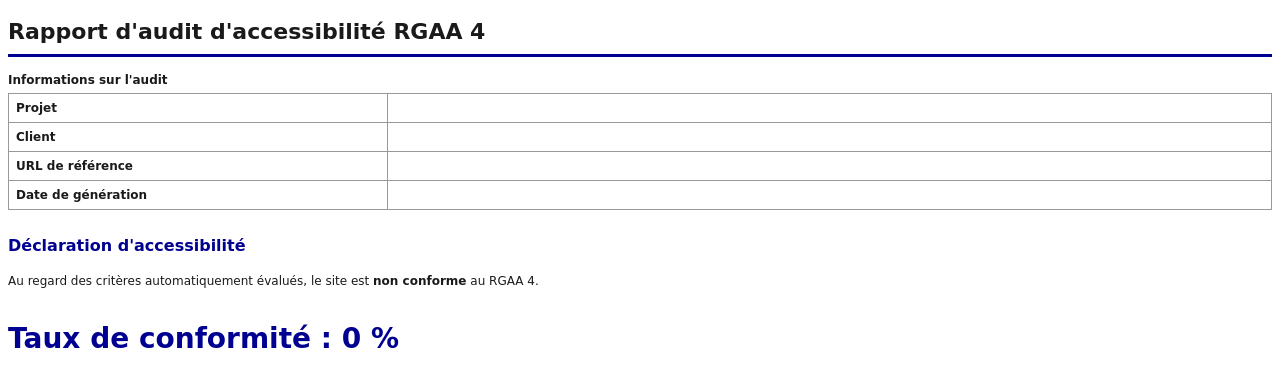
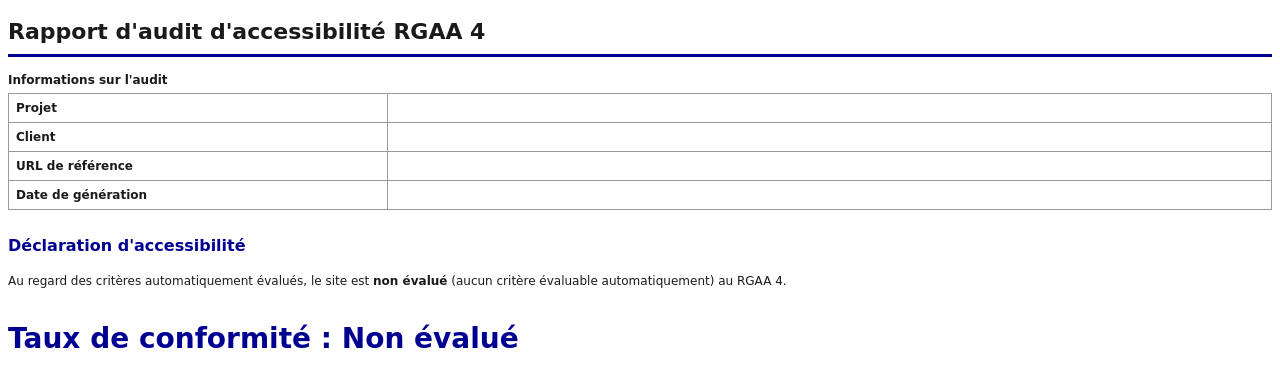
Before and after one commit to LeclercqLaurent/rgaa4-audit, a Symfony app: template app/templates/reporting/rapport.html.twig in a window 1280 px wide. Shown: the top 390 px of the page. Run offline with Twig, Linux system fonts and the light colour scheme; the template is opened without the code that fills it, so the values that code supplies are empty; some libraries are stand-ins or nearby versions.

Commit message:
Taux de conformité : distinguer « non évalué » de 0 %
Quand aucun critère n'est évaluable automatiquement (scan échoué, échantillon
vide, ou page sans signal axe WCAG), le taux global vaut désormais null (« Non
évalué ») au lieu de 0 % — qui se confondait à tort avec « 0 % conforme ».

- TauxConformite::global devient ?float ; CalculateurTaux renvoie null si le
  dénominateur (conformes + non conformes) est nul.
- Rapport Twig et SPA : affichent « Non évalué » le cas échéant.

Note : 100 % reste légitime quand axe ne relève aucune violation WCAG (les
critères non automatisables restent « non testés », hors dénominateur).

```diff
--- a/app/src/Domain/Audit/Service/CalculateurTaux.php
+++ b/app/src/Domain/Audit/Service/CalculateurTaux.php
@@ -27,8 +27,10 @@ final readonly class CalculateurTaux
             $this->ventiler($conformesParThematique, $totalParThematique, $constat);
         }
 
+        $evalues = $compteur['conformes'] + $compteur['nonConformes'];
+
         return new TauxConformite(
-            $this->ratio($compteur['conformes'], $compteur['nonConformes']),
+            $evalues > 0 ? $this->ratio($compteur['conformes'], $compteur['nonConformes']) : null,
             $this->tauxParThematique($conformesParThematique, $totalParThematique),
             $compteur['conformes'],
             $compteur['nonConformes'],
--- a/app/src/Domain/Audit/ValueObject/TauxConformite.php
+++ b/app/src/Domain/Audit/ValueObject/TauxConformite.php
@@ -7,6 +7,8 @@ namespace App\Domain\Audit\ValueObject;
 /**
  * Taux de conformité RGAA d'un projet : conformes / (conformes + non conformes),
  * les critères non applicables et non testés étant exclus du dénominateur.
+ *
+ * `global` vaut `null` quand aucun critère n'est évaluable (à distinguer de 0 %).
  */
 final readonly class TauxConformite
 {
@@ -14,7 +16,7 @@ final readonly class TauxConformite
      * @param array<int, float> $parThematique numéro de thématique → taux (0..1)
      */
     public function __construct(
-        public float $global,
+        public ?float $global,
         public array $parThematique,
         public int $conformes,
         public int $nonConformes,
--- a/app/templates/reporting/rapport.html.twig
+++ b/app/templates/reporting/rapport.html.twig
@@ -38,12 +38,13 @@
     <h2>Déclaration d'accessibilité</h2>
     <p>
         Au regard des critères automatiquement évalués, le site est
-        {% if global >= 1 %}<strong>totalement conforme</strong>
+        {% if global is null %}<strong>non évalué</strong> (aucun critère évaluable automatiquement)
+        {% elseif global >= 1 %}<strong>totalement conforme</strong>
         {% elseif global > 0 %}<strong>partiellement conforme</strong>
         {% else %}<strong>non conforme</strong>{% endif %}
         au RGAA 4.
     </p>
-    <p class="taux">Taux de conformité : {{ (global * 100)|round(1) }} %</p>
+    <p class="taux">Taux de conformité : {% if global is null %}Non évalué{% else %}{{ (global * 100)|round(1) }} %{% endif %}</p>
     <p>
         {{ rapport.taux.conformes }} critère(s) conforme(s), {{ rapport.taux.nonConformes }} non conforme(s),
         {{ rapport.taux.nonApplicables }} non applicable(s), {{ rapport.taux.nonTestes }} non testé(s).
--- a/spa/src/api.ts
+++ b/spa/src/api.ts
@@ -58,7 +58,7 @@ export type Constat = {
 };
 
 export type Taux = {
-  global: number;
+  global: number | null;
   parThematique: Record<string, number>;
   conformes: number;
   nonConformes: number;
--- a/spa/src/pages/ProjetPage.tsx
+++ b/spa/src/pages/ProjetPage.tsx
@@ -135,7 +135,7 @@ function TauxSection({ projetId }: { projetId: string }) {
   return (
     <section aria-labelledby="taux-titre">
       <h2 id="taux-titre">Taux de conformité</h2>
-      <p className="taux">{Math.round(taux.global * 1000) / 10} %</p>
+      <p className="taux">{taux.global === null ? 'Non évalué' : `${Math.round(taux.global * 1000) / 10} %`}</p>
       <p>
         {taux.conformes} conforme(s), {taux.nonConformes} non conforme(s), {taux.nonApplicables} non applicable(s),{' '}
         {taux.nonTestes} non testé(s).
```
Also changed, not shown: app/tests/Unit/Domain/Audit/Service/CalculateurTauxTest.php (+1 -1 lines).
